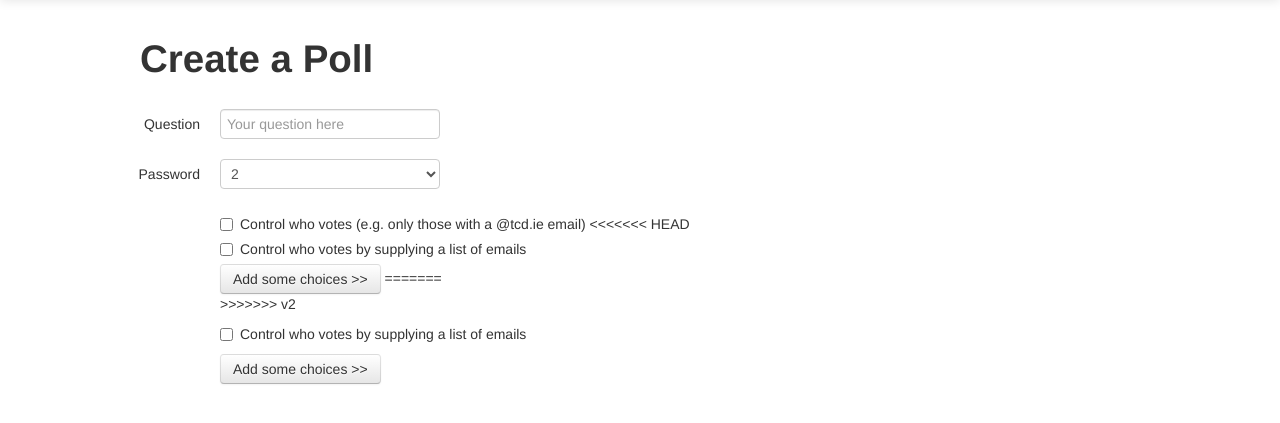
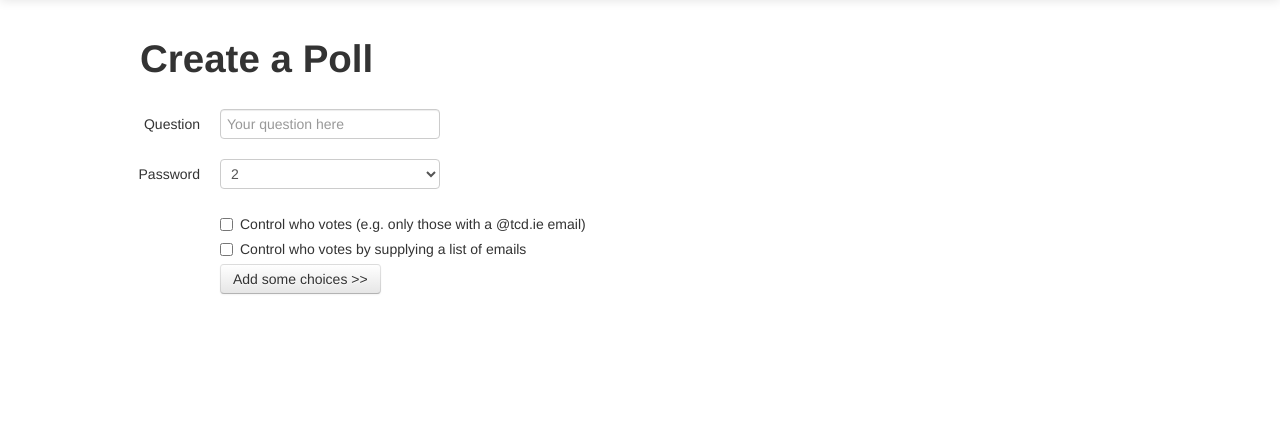
Before and after one commit to toconnor13/daphlet, a Django app: template templates/polls/create_poll1.html in a window 1280 px wide. Shown: the part 41-464 px from the top of the page. Run offline with Django 3.2, Linux system fonts and the light colour scheme; the template is opened without the code that fills it, so the values that code supplies are empty; some libraries are stand-ins or nearby versions.

Commit message:
Merge mess fixed

```diff
--- a/polls/models.py
+++ b/polls/models.py
@@ -10,11 +10,7 @@ class Poll(models.Model):
 	pub_date = models.DateTimeField('date_published')
 	has_voted_list = models.CommaSeparatedIntegerField(max_length=1000000)
 	restrict_to_domain = models.CharField(max_length=200, default="None")
-<<<<<<< HEAD
-	restricts_to_emails = models.charField(max_length=8000, default="None")
-=======
 	restrict_to_emails = models.CharField(max_length=8000, default="None")
->>>>>>> v2
 
 	def __unicode__(self):
 		return self.question
--- a/templates/polls/create_poll1.html
+++ b/templates/polls/create_poll1.html
@@ -34,24 +34,14 @@
 			<label class="checkbox">
 
 				<input type="checkbox" name="restrict_choice" value="1">Control who votes (e.g. only those with a @tcd.ie email)
-<<<<<<< HEAD
 			</label>
 			<label class="checkbox">
 				<input type="checkbox" name="emails_restrict" value="1">Control who votes by supplying a list of emails
 			</label>
 			<input class="btn" type="submit" value="Add some choices >>">
-=======
 			<label>
->>>>>>> v2
-		</div>
-
-		<div class="controls">
-
-			<label class="checkbox">
-				<input type="checkbox" name="emails_restrict" value="1">Control who votes by supplying a list of emails
-			</label>
-			<input  style="margin-top:5px; "class="btn" type="submit" value="Add some choices >>">
 		</div>
 
 
+
 {% endblock %}
--- a/templates/polls/create_poll2.html
+++ b/templates/polls/create_poll2.html
@@ -38,13 +38,7 @@
 			</div>
 		{% endif %}
 
-<<<<<<< HEAD
 
-		Add text box here
-=======
-
-
->>>>>>> v2
 
 		<div class="control-group">
 			<div class="controls">
```
Also changed, not shown: polls/views.py (+0 -15 lines).
